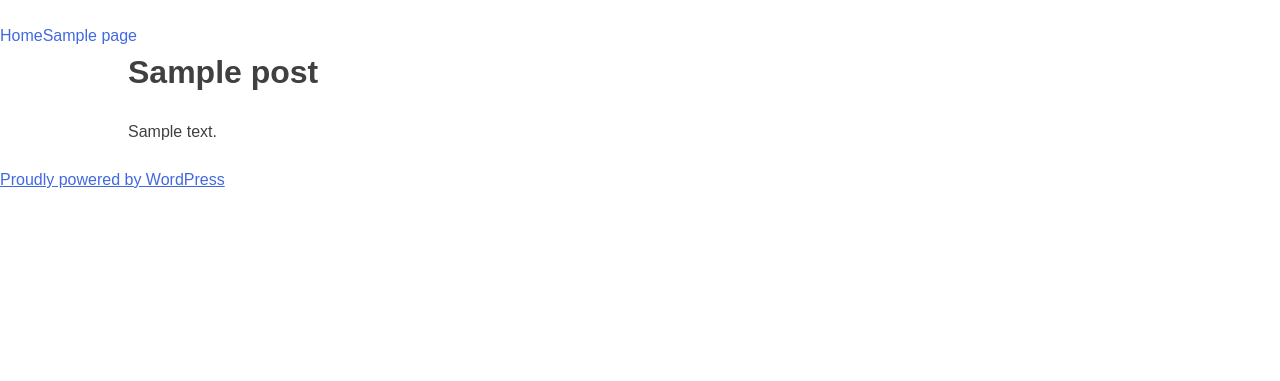
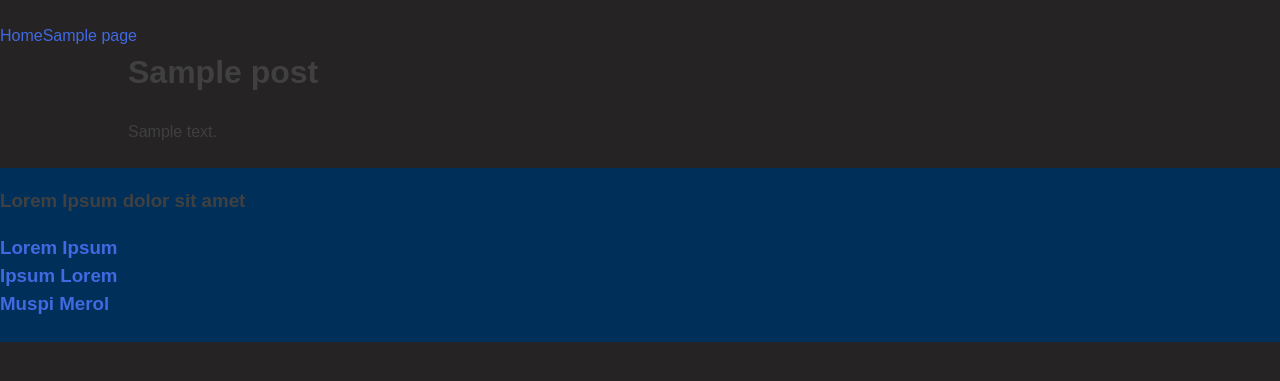
Before and after one commit to redacademy/wiwd-winter-2020, a WordPress theme: template themes/women-in-webdev/page.php in a window 1280 px wide. Shown: the top 381 px of the page. Run offline with PHP 8.4 and a stand-in for WordPress, Linux system fonts and the light colour scheme; the site name, menu and one post (Sample post) are stand-ins, and other content is empty; style sheets or scripts are compiled from the project's sources; some libraries are stand-ins or nearby versions.

Commit message:
started working on the site-footer

```diff
--- a/themes/women-in-webdev/footer.php
+++ b/themes/women-in-webdev/footer.php
@@ -11,8 +11,15 @@
 
 			<footer id="colophon" class="site-footer" role="contentinfo">
 				<div class="site-info">
-					<a href="<?php echo esc_url( 'https://wordpress.org/' ); ?>"><?php printf( esc_html( 'Proudly powered by %s' ), 'WordPress' ); ?></a>
+					<h3>Lorem Ipsum dolor sit amet<h3>
+						<ul class="ul-no-style">
+							<li><a>Lorem Ipsum</a></li>
+							<li><a>Ipsum Lorem </a></li>
+							<li><a>Muspi Merol</a></li>
+						<ul>
 				</div><!-- .site-info -->
+				<div class="site-socials">
+				</div>
 			</footer><!-- #colophon -->
 		</div><!-- #page -->
 
--- a/themes/women-in-webdev/sass/_content.scss
+++ b/themes/women-in-webdev/sass/_content.scss
@@ -3,7 +3,7 @@
 --------------------------------------------------------------*/
 //test
 /* Posts and pages */
-
+body{background-color:rgb(37, 35, 35);}
 .sticky {
 	display: block;
 }
@@ -51,3 +51,15 @@
 .bypostauthor {
 	display: block;
 }
+
+/* Footer */
+.site-footer{
+	display: flex;
+	background-color: $color_background-navy;
+	.site-info{
+		flex: 0 1 50%;
+	}
+	.site-socials{
+		flex: 0 1 50%;
+	}
+}
--- /dev/null
+++ b/themes/women-in-webdev/sass/_site-wide-classes.scss
@@ -0,0 +1,5 @@
+.ul-no-style {
+		list-style: none;
+		margin: 0;
+		padding-left: 0;
+}
--- a/themes/women-in-webdev/sass/style.scss
+++ b/themes/women-in-webdev/sass/style.scss
@@ -63,3 +63,4 @@ Nicolas Gallagher and Jonathan Neal http://necolas.github.com/normalize.css/
 @import "content";
 @import "media";
 @import "page-templates";
+@import "site-wide-classes";
```
